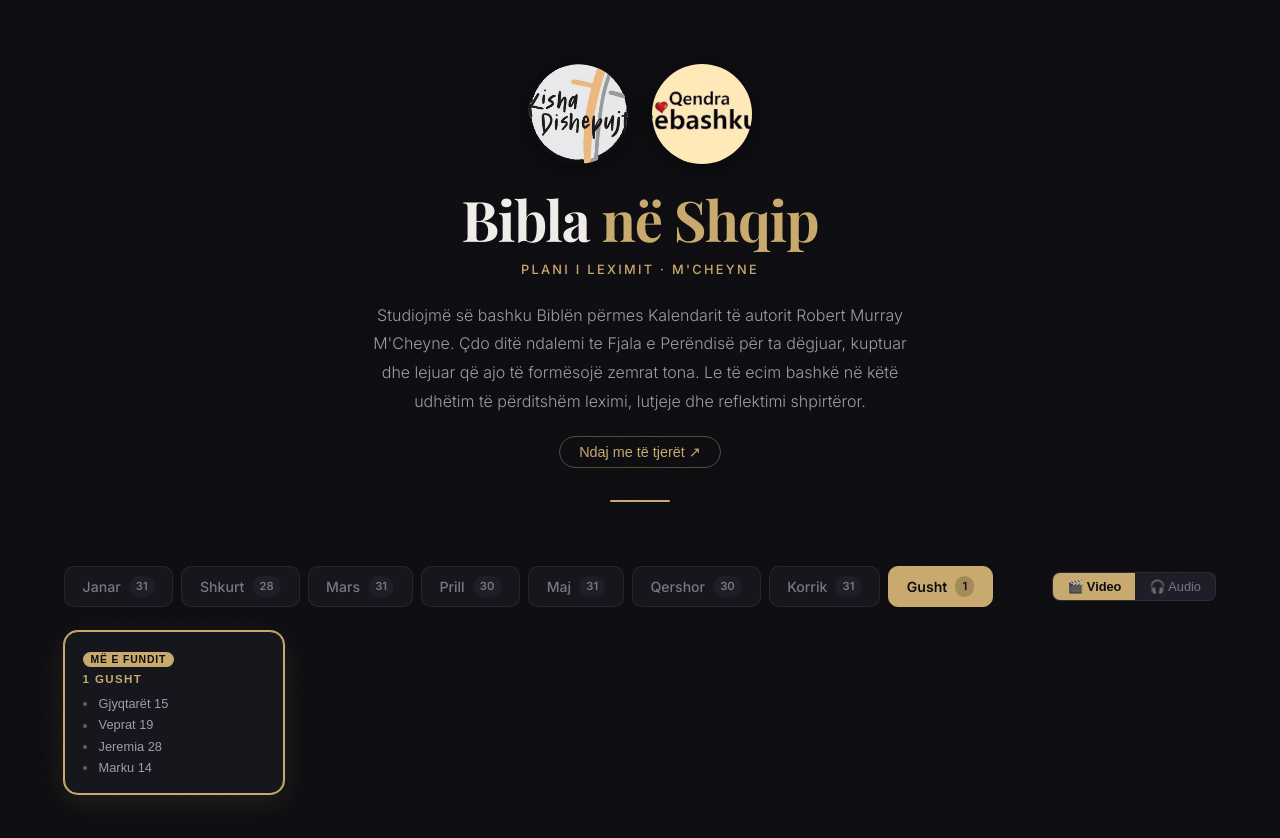
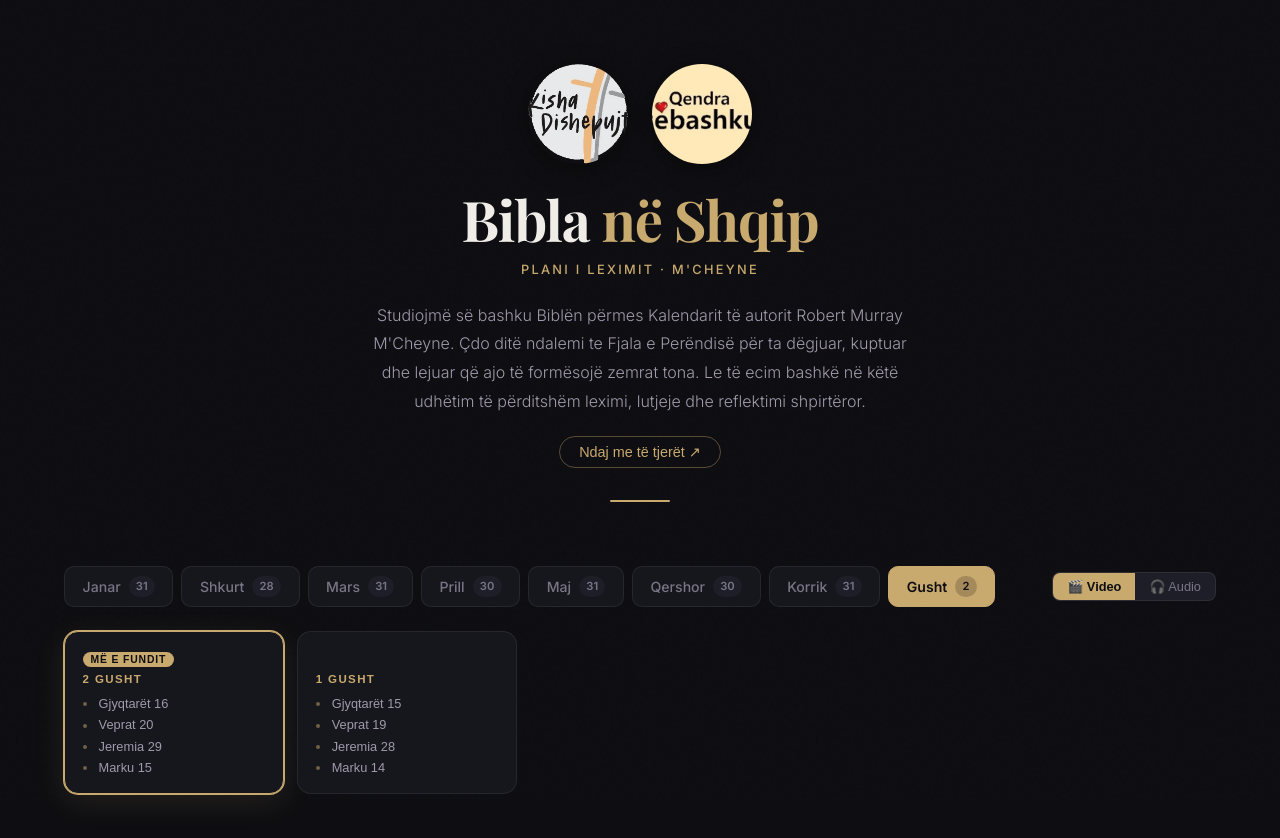
Before and after one commit to jeffandmeredith-max/bibla-shqip, a React (Vite) app: page / in a window 1280 px wide. Shown: the top 838 px of the page. Built offline with nearby package versions, Linux system fonts and the light colour scheme.

Commit message:
chore: daily update 2026-08-02

```diff
--- a/src/data/august.js
+++ b/src/data/august.js
@@ -22,5 +22,28 @@ export const august = [
         "start": 671
       }
     ]
+  },
+  {
+    "day": 2,
+    "date": "2 Gusht",
+    "videoId": "nCVpfR3dx3I",
+    "readings": [
+      {
+        "title": "Gjyqtarët 16",
+        "start": 0
+      },
+      {
+        "title": "Veprat 20",
+        "start": 340
+      },
+      {
+        "title": "Jeremia 29",
+        "start": 660
+      },
+      {
+        "title": "Marku 15",
+        "start": 947
+      }
+    ]
   }
 ]
```
